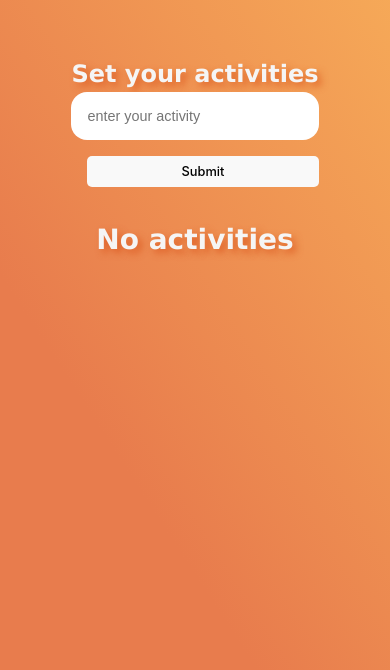
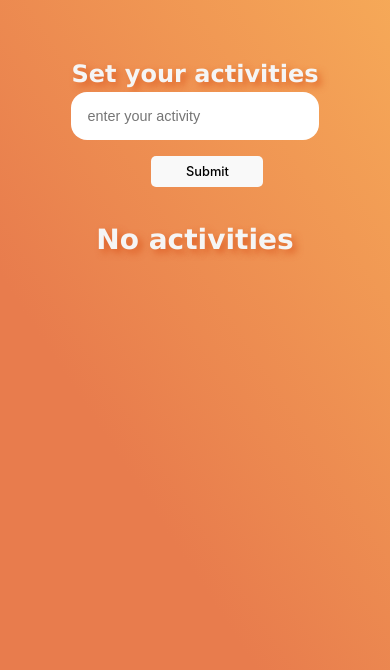
Before and after one commit to Denybix/my-todo-list, a React (Vite) app: page / in a window 390 px wide. Shown: the top 670 px of the page. Built offline with nearby package versions, Linux system fonts and the light colour scheme.

Commit message:
Update Commit

```diff
--- a/src/todo.css
+++ b/src/todo.css
@@ -193,8 +193,17 @@ button:active {
         font-size: 0.9rem;
     }
 
+    .submit-button
+    {
+        font-size: 0.8rem;
+        padding: 0.5rem;
+        width: 7rem;
+        margin-left: 5rem;
+    }
+
     button {
         font-size: 0.8rem;
         padding: 0.5rem;
     }
+
 }
```
